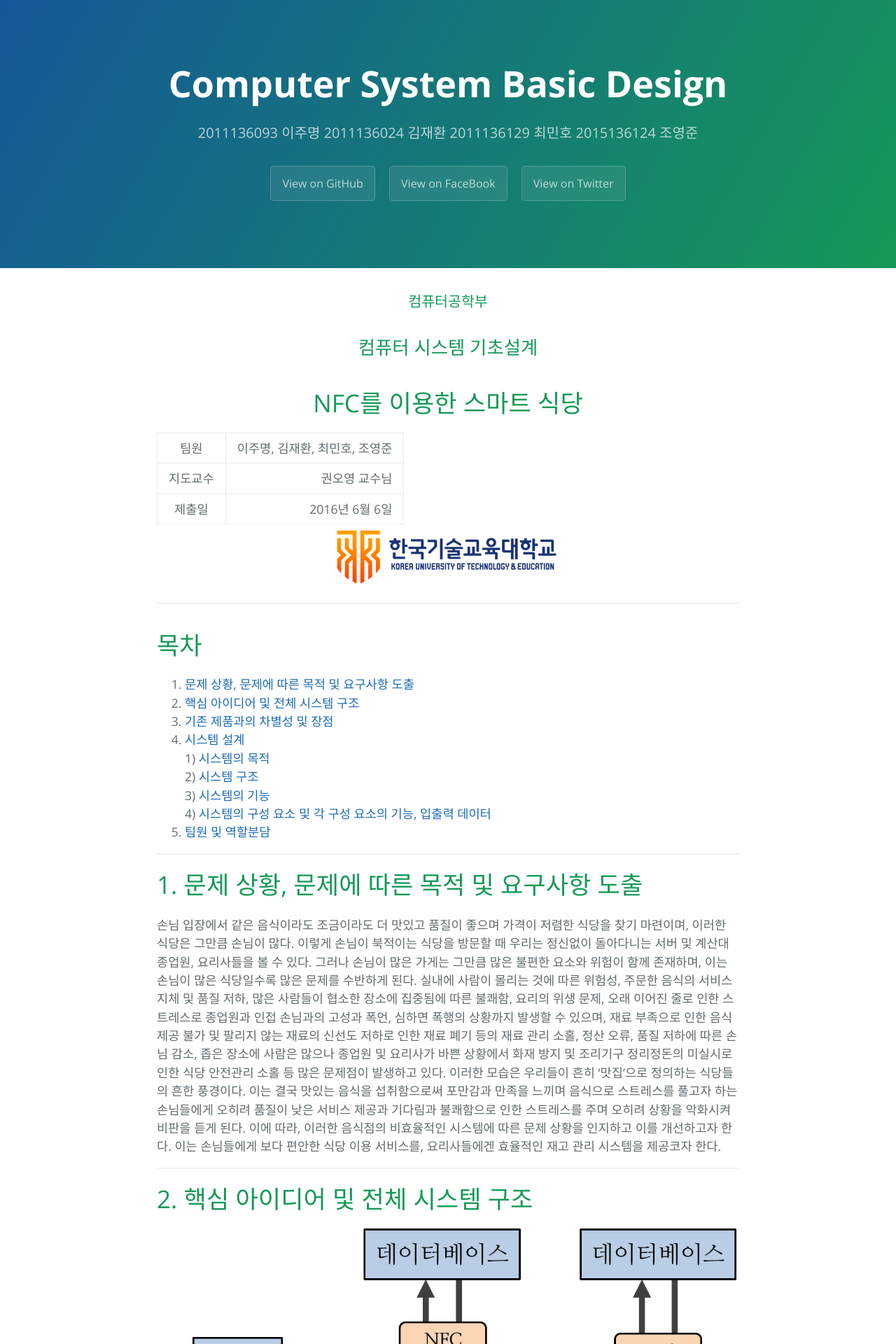
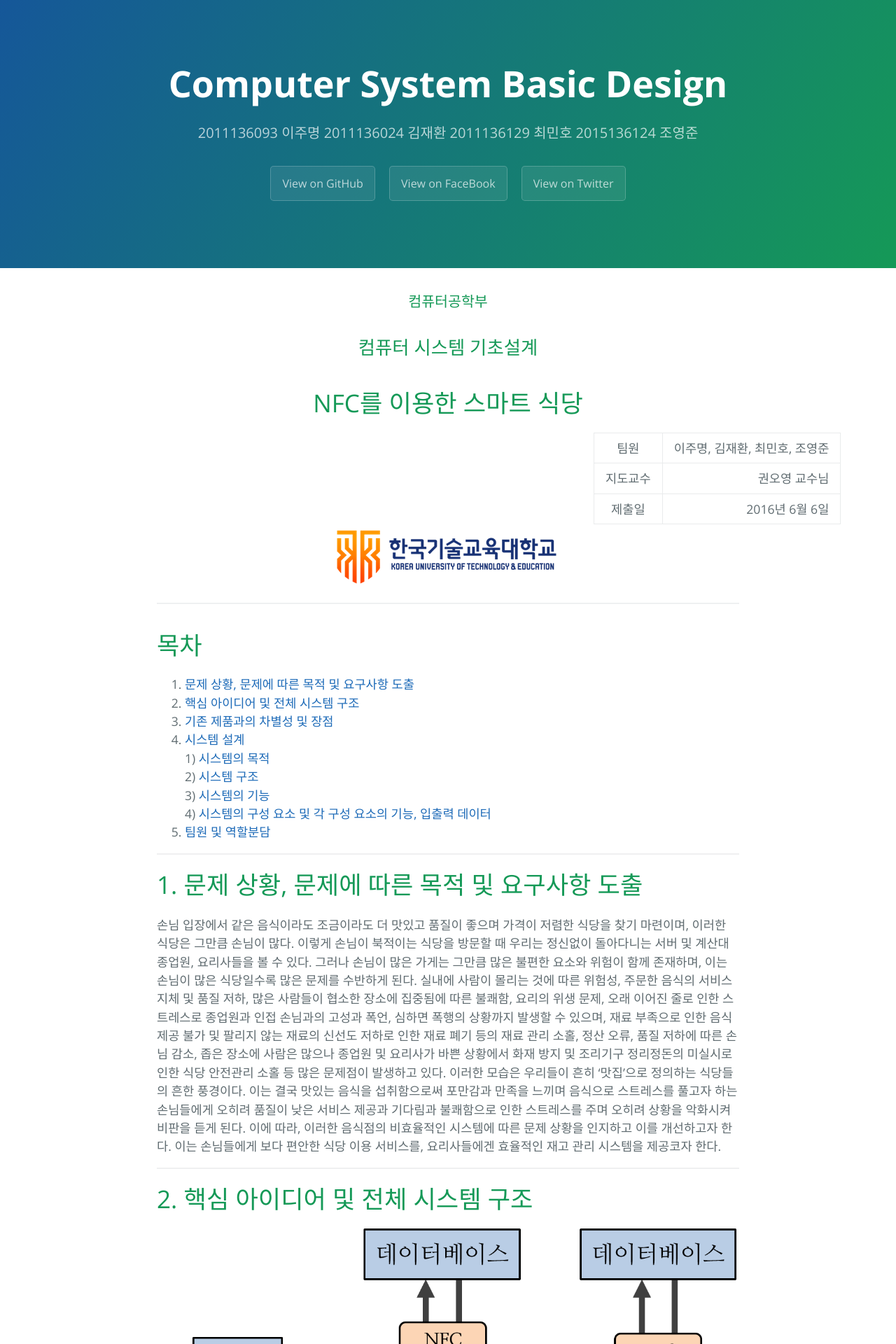
Before and after one commit to LeeJuMyeong/leejumyeong.github.com, a Jekyll site: the page built from _posts/2016-06-09-please-content.markdown, in a window 1280 px wide. Shown: the top 1920 px of the page at 70% size. Built offline with Jekyll 4.4.1, drawn with Linux system fonts in a browser that asks for light colours.

Commit message:
Update 2016-06-09-please-content.markdown

```diff
--- a/_posts/2016-06-09-please-content.markdown
+++ b/_posts/2016-06-09-please-content.markdown
@@ -10,7 +10,7 @@
 
 # <center> NFC를 이용한 스마트 식당</center>
 
-<table align="right">
+<table style="margin-left:75%;">
 <tr><td style="text-align:center;">팀원</td><td style="text-align:right;">이주명, 김재환, 최민호, 조영준</td></tr>
 <tr><td style="text-align:center;">지도교수</td><td style="text-align:right;">권오영 교수님</td></tr>
 <tr><td style="text-align:center;">제출일</td><td style="text-align:right;">2016년 6월 6일</td></tr>
@@ -147,7 +147,7 @@
 <div id='section5'/>
 # 5. 팀 구성 및 역할분담
 
-<table align="center" style="text-align:center;">
+<table align="center" style="text-align:center; margin-left:auto; margin-right:auto;">
 <tr><th>소속 학과</th><th>역 할</th><th>성 명</th><th>학 번</th></tr>
 <tr><td>컴퓨터공학부</td><td>대표자</td><td>이주명</td><td>2011136093</td></tr>
 <tr><td>컴퓨터공학부</td><td>시스템설계</td><td>김재환</td><td>2011136024</td></tr>
```
